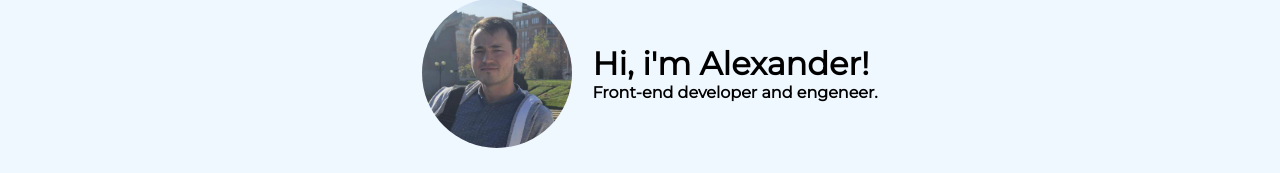
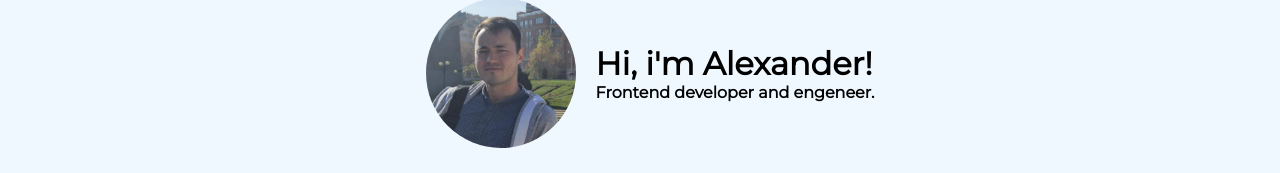
Before and after one commit to AlexanderKarimov/alexanderkarimov.github.io, a plain HTML site: page index.html in a window 1280 px wide. Shown: the part 311-484 px from the top of the page. Drawn offline with Linux system fonts and the light colour scheme.

Commit message:
Update index.html

```diff
--- a/index.html
+++ b/index.html
@@ -27,7 +27,7 @@
         </div>
         <div class="description">
             <h1>Hi, i'm Alexander!</h1>
-            <h4>Front-end developer and engeneer.</h4>
+            <h4>Frontend developer and engeneer.</h4>
         </div>
     </div>
         <hr>
```
